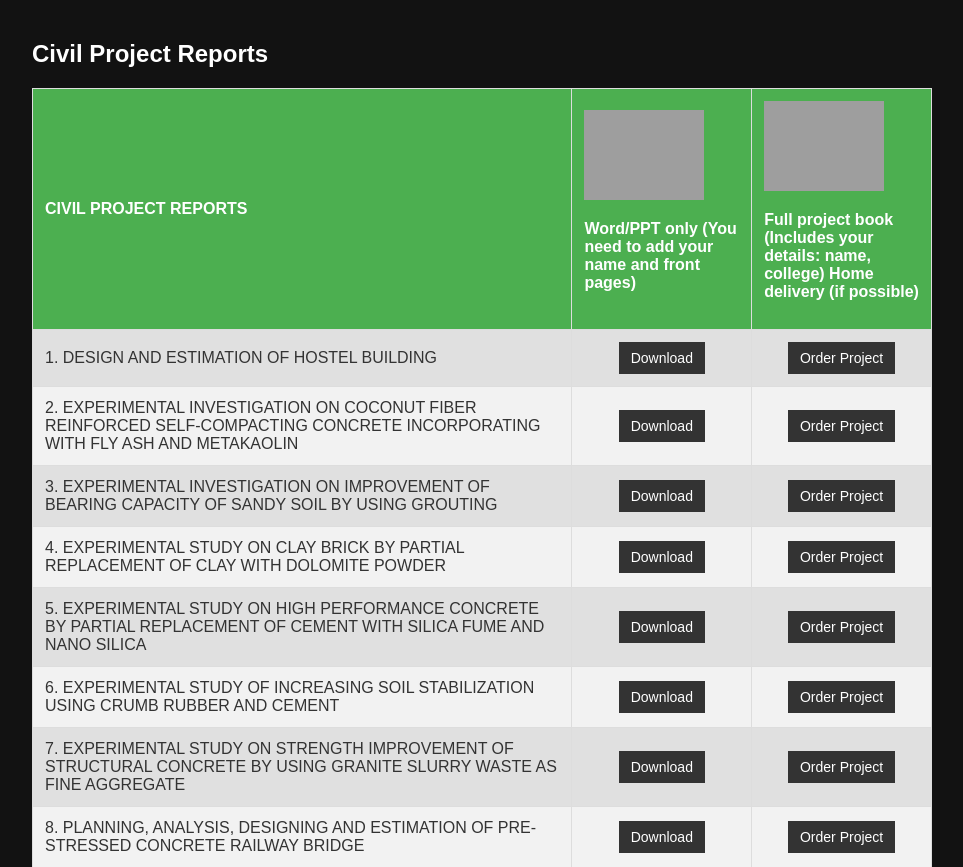
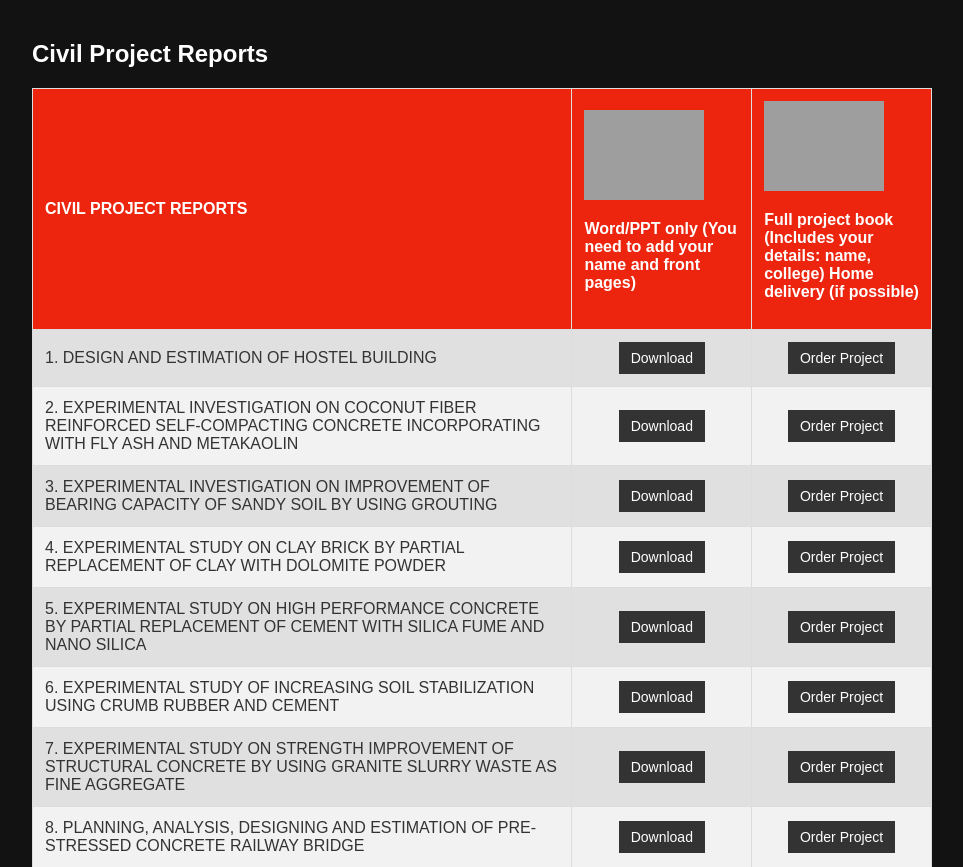
Before and after one commit to meyyarasu-tg/PROJECT-BUILDERS, a PHP site: page /civil-project-reports.html in a window 1280 px wide. Shown: the part 68-935 px from the top of the page, without its empty margins (158-1121 px from the left). Run offline with PHP 8.4, Linux system fonts and the light colour scheme; grey boxes are pictures that could not be loaded.

Commit message:
Update styles.css

```diff
--- a/styles.css
+++ b/styles.css
@@ -419,7 +419,7 @@ html, body {
         }
 
         th {
-            background-color: #4CAF50;
+            background-color: #ed250e;
             color: white;
             text-align: left;
         }
```
